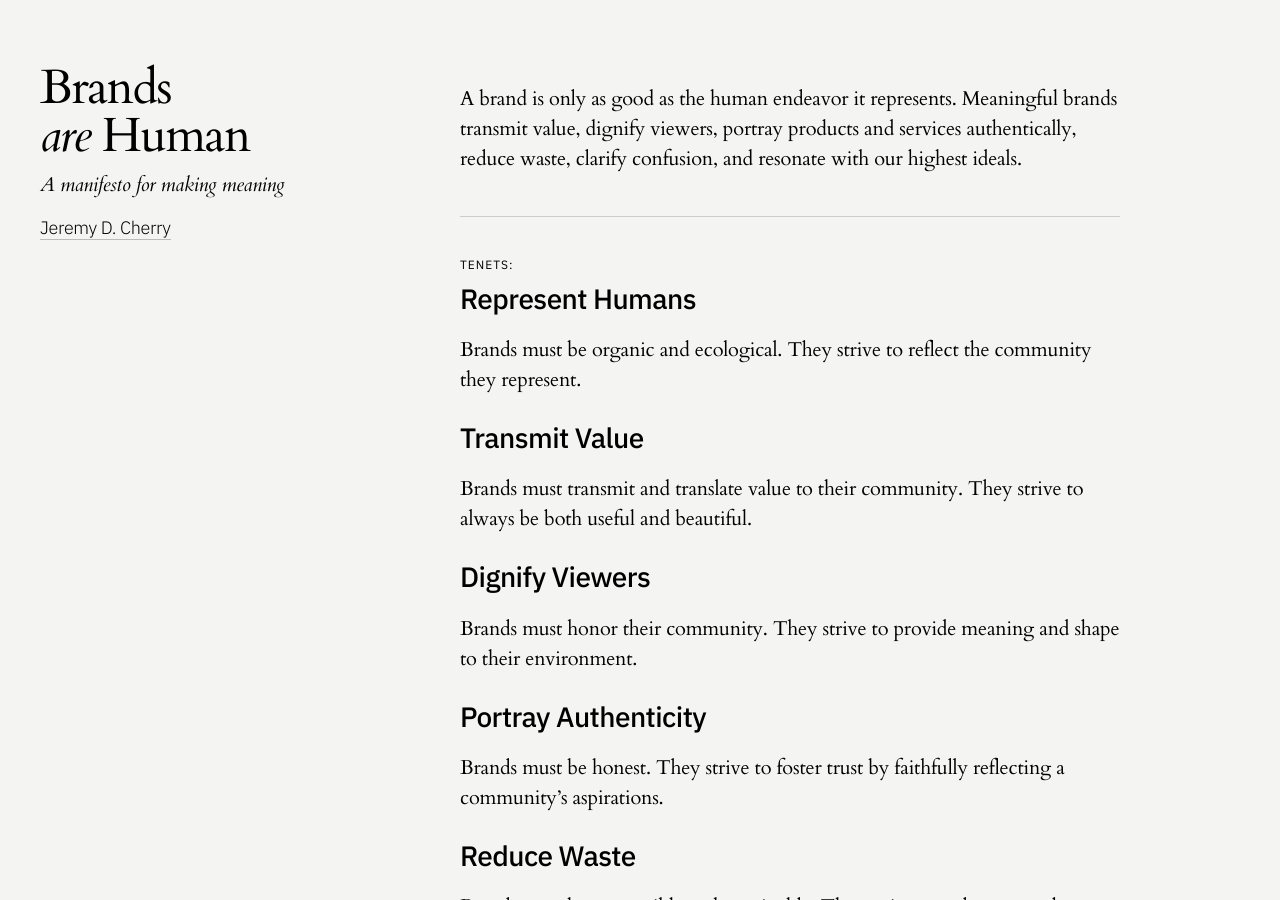
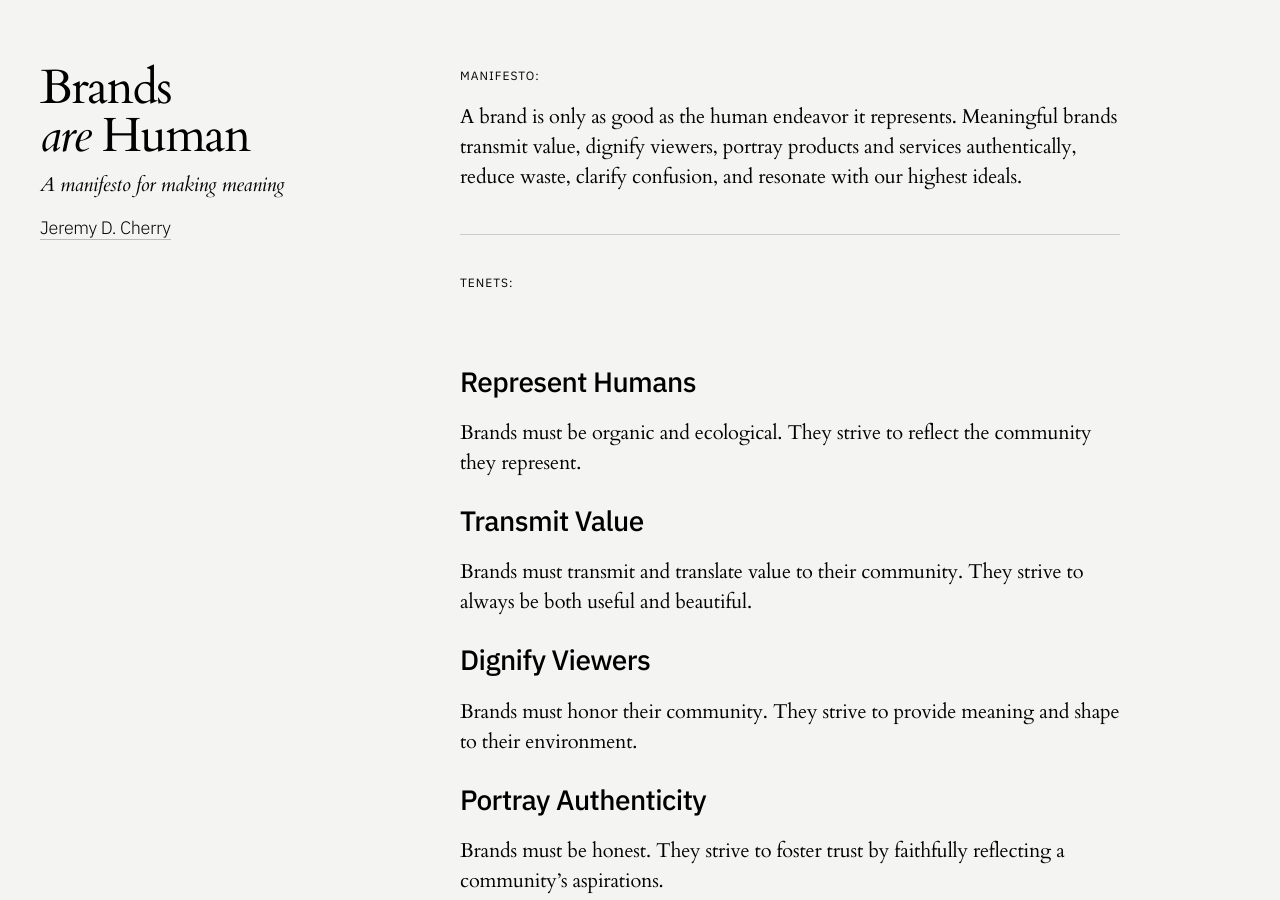
Before and after one commit to jeremydcherry/jeremydcherry.github.io, a Jekyll site: the page built from content/brands.md, in a window 1280 px wide and 900 px high. Built offline with Jekyll 4.4.1, drawn with Linux system fonts in a browser that asks for light colours.

Commit message:
Updated manifesto

```diff
--- a/content/brands.md
+++ b/content/brands.md
@@ -5,12 +5,15 @@ subtitle: A manifesto for making meaning
 permalink: /brandsarehuman
 ---
 
+#### Manifesto:
+
 A brand is only as good as the human endeavor it represents. Meaningful brands transmit value, dignify viewers, portray products and services authentically, reduce waste, clarify confusion, and resonate with our highest ideals.
 
 ---
 
 #### Tenets:
 
+<br/>
 
 ## Represent Humans
 Brands must be organic and ecological. They strive to reflect the community they represent.
```
